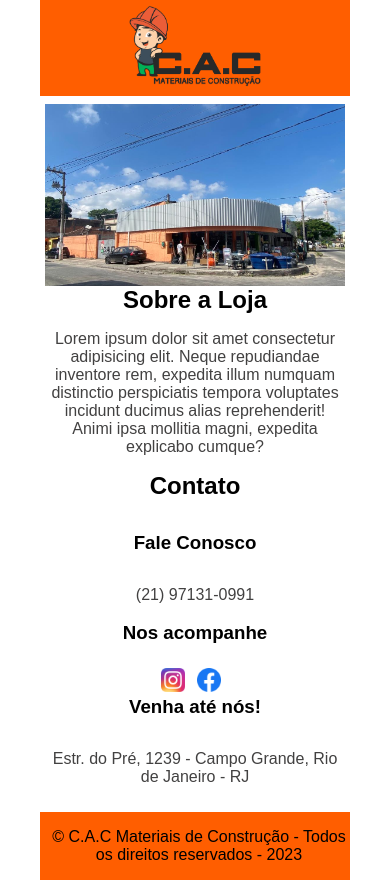
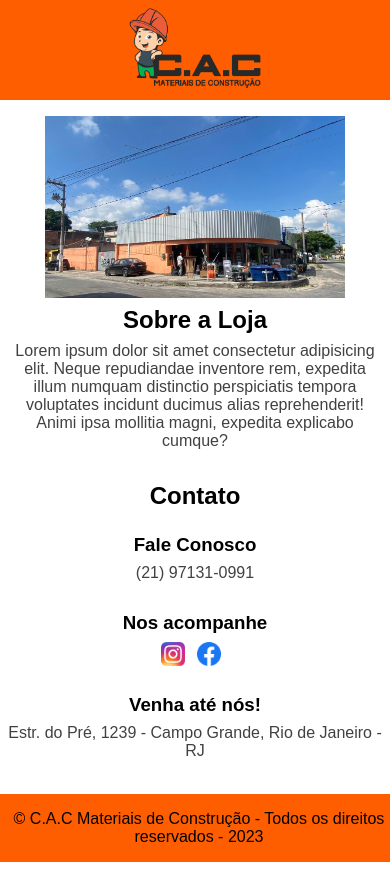
Before and after one commit to alamirrangel/projeto-cac-nicolas, a plain HTML site: page index.html in a window 390 px wide. Drawn offline with Linux system fonts and the light colour scheme.

Commit message:
Atualizações e Limpeza Código

```diff
--- a/src/css/main.css
+++ b/src/css/main.css
@@ -5,14 +5,12 @@
     padding: 0;
     box-sizing: border-box;
 }
-
 /*GERAL PAGINA*/
 .container {
     max-width: 1280px;
     width: 100%;
     margin: 0 auto;
 }
-
 section h2, section h3 {
     font-family: 'Opens Sans', sans-serif;
     font-weight: bold;
@@ -21,28 +19,26 @@ section p, footer {
     font-family: 'Opens Sans', sans-serif;
     font-weight: normal;
 }
-
 /*CABEÇALHO*/
 header .container {
     display: flex;
     align-items:  center;
     justify-content: center;
     background-color: rgb(255, 94, 0);
-    height: 96px;
+    height: auto;
 }
 header img {
     height: 96px;
     align-items: center;
-    }
+}
 header ul {
     text-decoration: none;
 }
-
 /*SEÇÃO SOBRE*/
 section .container {
     display: flex;
     justify-content: space-between;
-    padding: 8px 8px;
+    padding: 8px 0;
 }
 section p {
     margin-top: 16px;
@@ -52,18 +48,16 @@ section p {
     max-height: 300px;
     margin-right: 16px;
 }
-
 /*SEÇÃO CONTATO*/
 #contact .container {
-    display: block;
+    display: block;;
 }
 .contact-methods {
     display: flex;
     justify-content: space-between;
-    margin-top: 32px;
+    margin-top: 16px;
     flex-wrap: wrap
 }
-
 /*SUB SEÇÃO CONTACT-METHODS*/
 .contact-methods h3 {
     margin-bottom: 16px;
@@ -81,11 +75,9 @@ section p {
 .contact-methods a {
     color: black;
 }
-
 ul.social-links  {
     margin-top: 8px;
 }
-
 /*RODAPÉ*/
 footer {
     max-width: 1280px;
--- a/src/css/responsivo.css
+++ b/src/css/responsivo.css
@@ -1,9 +1,8 @@
 @media (max-width: 1280px) {
-    body {
-        padding: 0 40px;
+    #contact .container, #about .container {
+        padding: 8px 8px;
     }
 }
-
 @media (max-width: 768px) {
     div, .container div {
         display: flex;
@@ -11,20 +10,41 @@
         align-items: center;
         text-align: center;
     }
+    .store-front {
+        margin-bottom: 16px;
+    }
+    .talk-us p {
+        margin-top: 8px;
+    }
+    .contact-methods h3, .contact-methods p, .social-links {
+        margin: 8px 0;
+    }
+    ul.talk-us {
+        height: 40px;
+    }
 }
-
 @media (max-width: 425px) {
     .store-front {
         max-width: 300px;
         padding: 0 0;
-        margin: 0 0;
+        margin: 8px 0;
     }
-
     .sobreLoja {
         width: 100%;
     }
+    .container
+    ul.social-links {
+        margin-top: 0;
+        margin-bottom: 16px;
+    }
+    .talk-us p {
+        margin-top: 0;
+    }
+    p.sobreLoja {
+        margin-top: 8px;
+        margin-bottom: 16px;
+    }
+    .local-map p {
+        margin-top: 0;
+    }
 }
-
-@media (max-width: 375px) {
-
-}
```
Also changed, not shown: index.html (+1 -8 lines).
